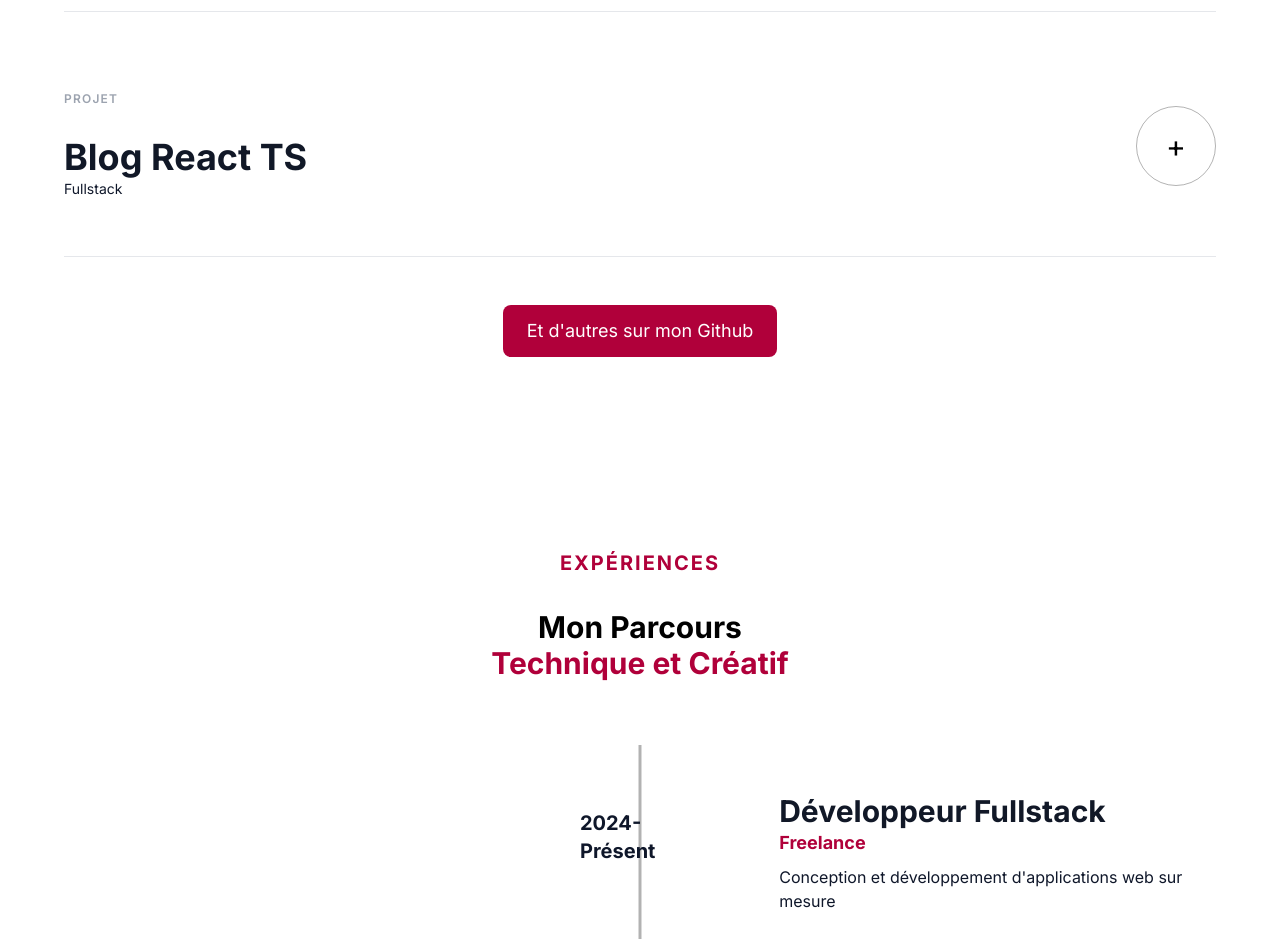
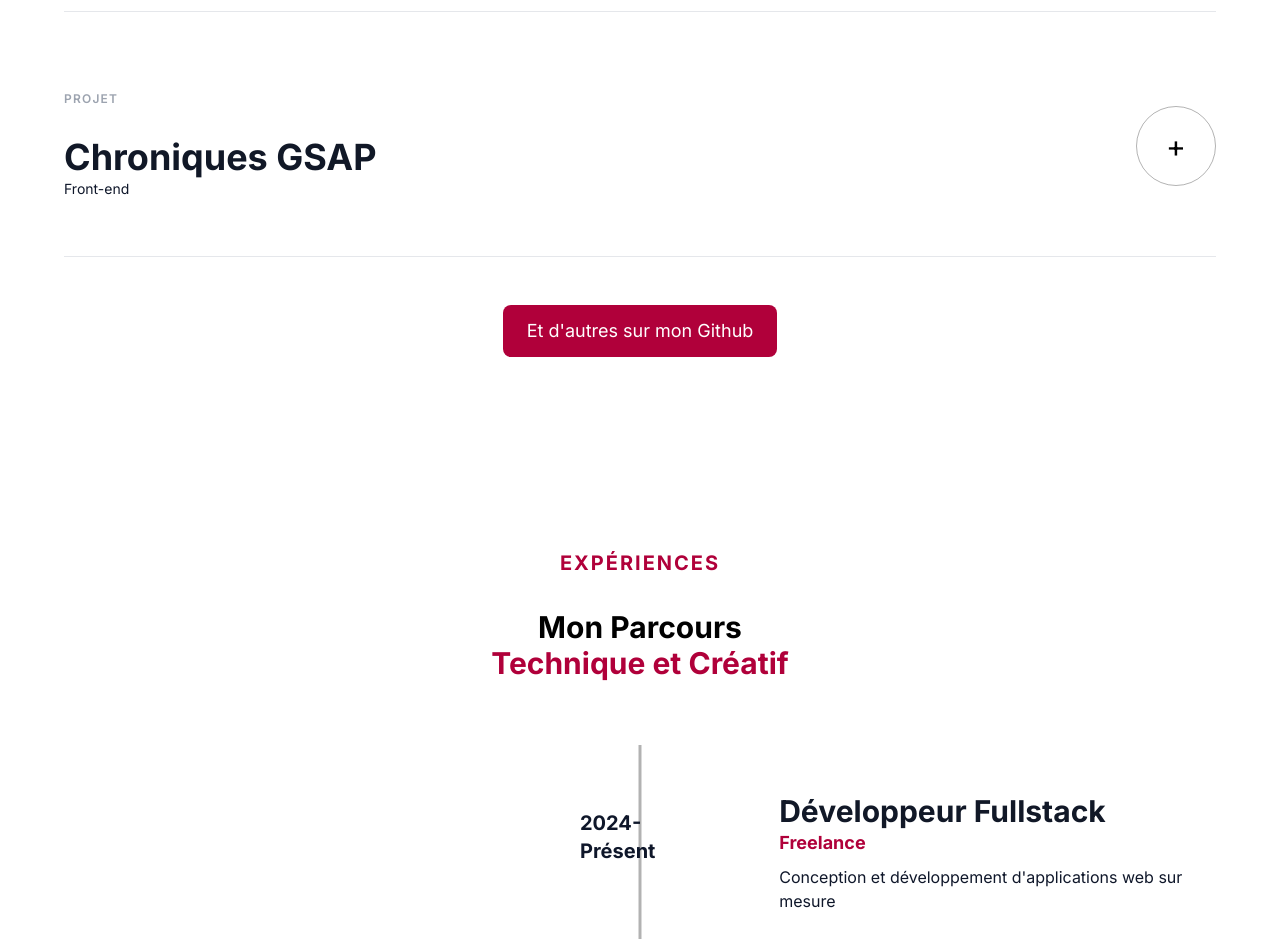
Before and after one commit to Alexandre-Parent/portfolio, a Next.js app: page / in a window 1280 px wide. Shown: the part 3260-4199 px from the top of the page. Built offline with nearby package versions, Linux system fonts and the light colour scheme.

Commit message:
suppression sur projet blog et ajout des chroniques GSAP

```diff
--- a/src/data/projects.js
+++ b/src/data/projects.js
@@ -47,14 +47,15 @@ const projects = [
   },
   {
     id: 5,
-    title: 'Blog React TS',
-    description: "Blog React TS est une application de blog personnel développent avec React et TypeScript, intégrant un backend Express et une base de données MongoDB pour la gestion des contenus, ainsi que Firebase pour des fonctionnalités d'authentification ou de stockage, illustrant une stack technique moderne et full-stack.",
-    image: '/img/projets/reactblog.png',
-    technologies: ['React', 'MongoDB', 'TypeScript','Firebase','Express'],
-    githubLink: 'https://github.com/Alexandre-Parent/React-blog',
-    // liveLink: 'https://blog-demo.com',
+    title: 'Chroniques GSAP',
+    description:
+        "Chroniques GSAP est une landing page immersive réalisée en React et GSAP, mettant en avant des animations fluides et dynamiques. Le projet utilise Tailwind CSS pour la mise en page et le design responsive. Le tout pour rendre hommage à l'univers de la série Yu-Gi-Oh !",
+    image: '/img/projets/ygogsap.png',
+    technologies: ['React', 'GSAP', 'Tailwind CSS'],
+    githubLink: 'https://github.com/Alexandre-Parent/ygoGsap',
+    liveLink: 'https://ygogsap.netlify.app/',
     category: 'Projet',
-    development: 'Fullstack'
+    development: 'Front-end'
   },
 ];
 
```
Also changed, not shown: public/img/projets/ygogsap.png (added).
